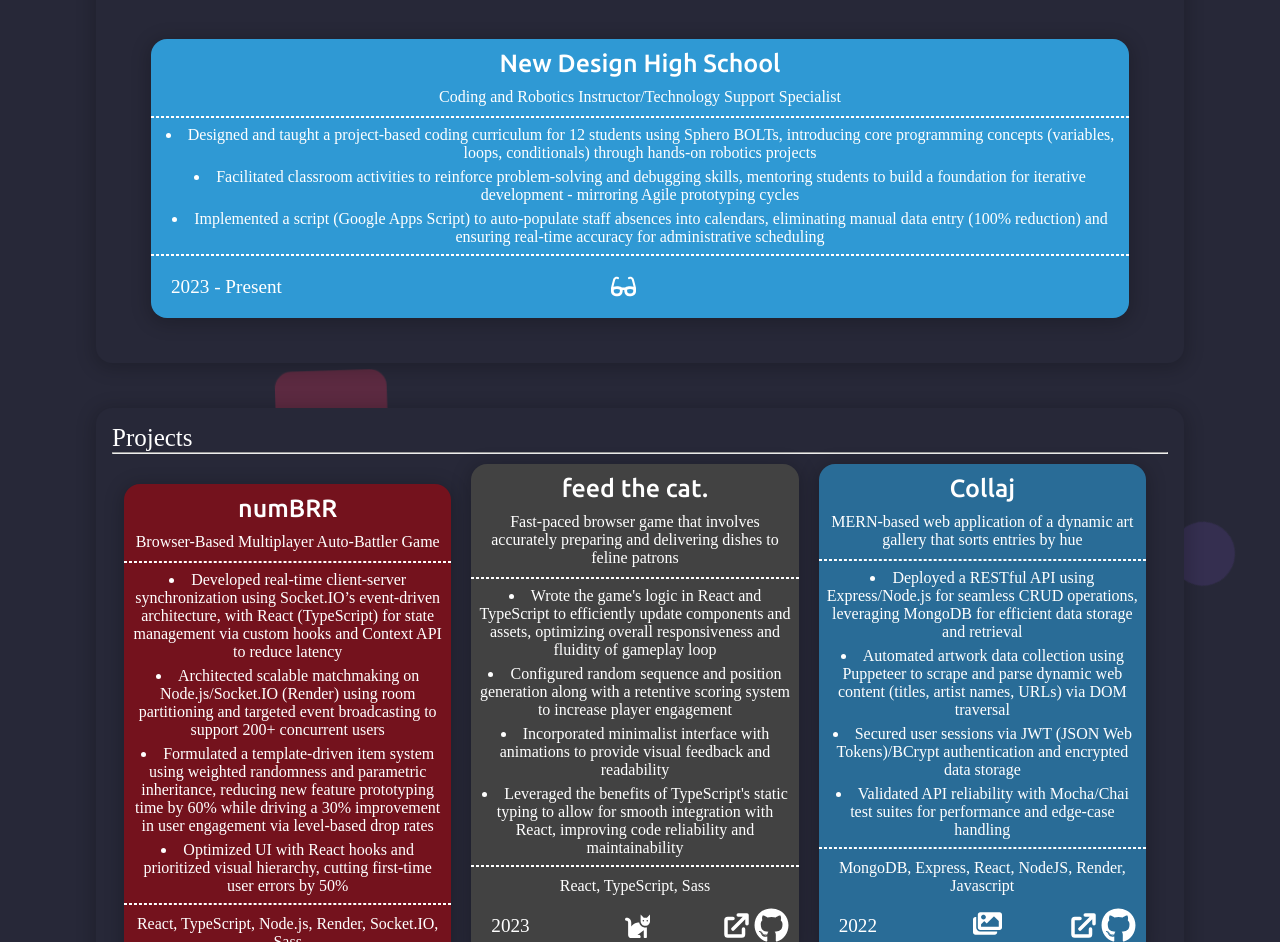
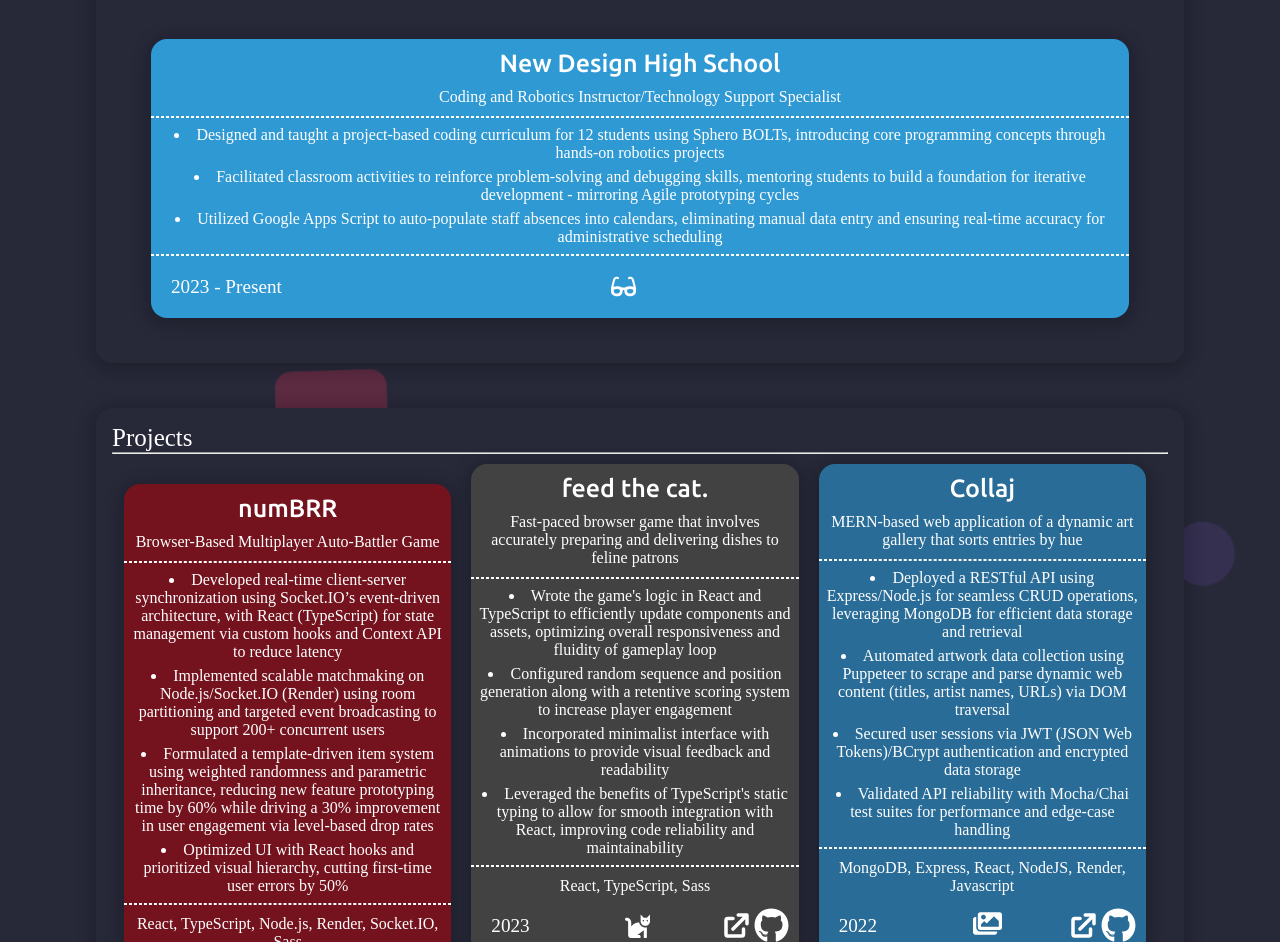
Before and after one commit to git-richardwu/personal-website, a React (Create React App) app: page / in a window 1280 px wide. Shown: the part 807-1749 px from the top of the page. Built offline with nearby package versions, Linux system fonts and the light colour scheme; the HTML template or start-up script is replaced by a standard one.

Commit message:
Adjusted wording for clarity

```diff
--- a/src/components/experience/Experience.jsx
+++ b/src/components/experience/Experience.jsx
@@ -19,9 +19,9 @@ export default function Experience() {
                         <hr className="cardDividerJ"></hr>
                         <div className="jobCardList">
                             <ul className="alignBullet">
-                                <li>Designed and taught a project-based coding curriculum for 12 students using Sphero BOLTs, introducing core programming concepts (variables, loops, conditionals) through hands-on robotics projects</li>
+                                <li>Designed and taught a project-based coding curriculum for 12 students using Sphero BOLTs, introducing core programming concepts through hands-on robotics projects</li>
                                 <li>Facilitated classroom activities to reinforce problem-solving and debugging skills, mentoring students to build a foundation for iterative development - mirroring Agile prototyping cycles</li>
-                                <li>Implemented a script (Google Apps Script) to auto-populate staff absences into calendars, eliminating manual data entry (100% reduction) and ensuring real-time accuracy for administrative scheduling</li>
+                                <li>Utilized Google Apps Script to auto-populate staff absences into calendars, eliminating manual data entry and ensuring real-time accuracy for administrative scheduling</li>
                             </ul>
                         </div>
                             <hr className="cardDividerJ"></hr>
--- a/src/components/projects/Projects.jsx
+++ b/src/components/projects/Projects.jsx
@@ -26,7 +26,7 @@ export default function Projects() {
                         <div className="projectCardList">
                             <ul className="alignBullet">
                                 <li>Developed real-time client-server synchronization using Socket.IO’s event-driven architecture, with    React (TypeScript) for state management via custom hooks and Context API to reduce latency</li>
-                                <li>Architected scalable matchmaking on Node.js/Socket.IO (Render) using room partitioning and targeted event broadcasting to support 200+ concurrent users</li>
+                                <li>Implemented scalable matchmaking on Node.js/Socket.IO (Render) using room partitioning and targeted event broadcasting to support 200+ concurrent users</li>
                                 <li>Formulated a template-driven item system using weighted randomness and parametric inheritance, reducing new feature prototyping time by 60% while driving a 30% improvement in user engagement via level-based drop rates</li>
                                 <li>Optimized UI with React hooks and prioritized visual hierarchy, cutting first-time user errors by 50%</li>
                             </ul>
```
